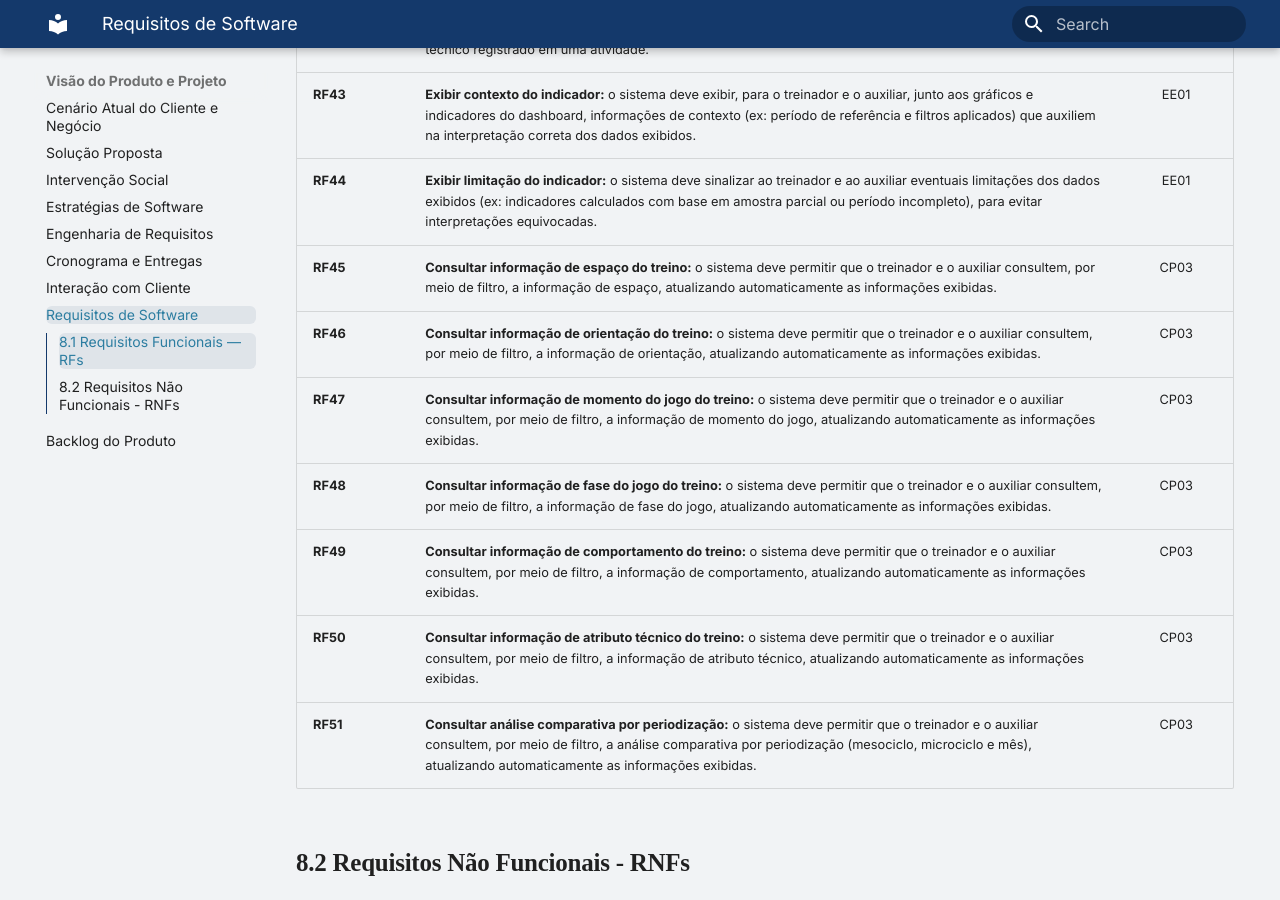
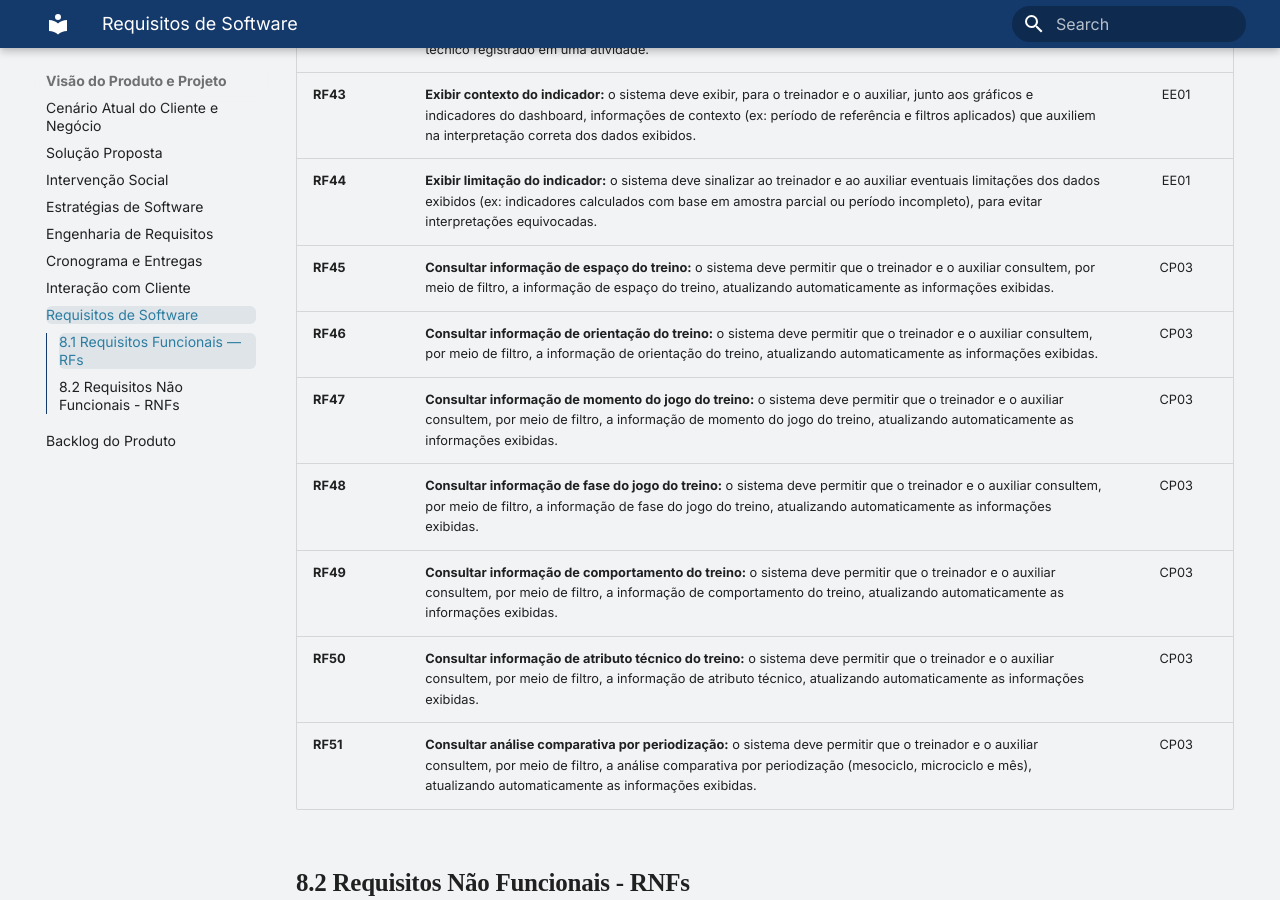
Before and after one commit to mdsreq-fga-unb/REQ-2026.2-T01-FutBoard, an MkDocs documentation site: the page built from docs/visao-produto/Requisitos-de-Software.md, in a window 1280 px wide and 900 px high, scrolled down 3429 px. Built offline with MkDocs 1.6.1 and Material for MkDocs 9.7.7, drawn with Linux system fonts in a browser that asks for light colours.

Commit message:
docs: corrige nomenclaturas e escrita dos requisitos adicionados

```diff
--- a/docs/visao-produto/Requisitos-de-Software.md
+++ b/docs/visao-produto/Requisitos-de-Software.md
@@ -38,7 +38,7 @@ Além dos requisitos rastreados diretamente a uma CP, alguns requisitos identifi
 | **RF22** | **Exibir indicador de treino:** o sistema deve exibir, para o treinador e o auxiliar, indicadores como número de sessões, minutos totais de treino, variabilidade de exercícios e número de execuções.                                                                    |      CP03       |
 | **RF23** | **Reutilizar atividade cadastrada:** o sistema deve permitir que o treinador e o auxiliar adicionem a uma sessão de treino uma atividade já cadastrada na biblioteca, preenchendo automaticamente, no momento da seleção, os campos inerentes à atividade.                |      CP01       |
 | **RF24** | **Editar atividade na sessão:** o sistema deve permitir que o treinador e o auxiliar editem os campos variáveis de uma atividade incluída em uma sessão.                                                                                                                  |      CP01       |
-| **RF25** | **Consultar informação de atividade do treino:** o sistema deve permitir que o treinador e o auxiliar consultem, por meio de filtro, a informação de atividade, atualizando automaticamente as informações exibidas. | CP03 |
+| **RF25** | **Consultar informação de atividade do treino:** o sistema deve permitir que o treinador e o auxiliar consultem, por meio de filtro, a informação de atividade, atualizando automaticamente as informações exibidas.                                                      | CP03 |
 | **RF26** | **Gerar relatório de treino:** o sistema deve permitir que o treinador e o auxiliar gerem um relatório do treino em formato PDF.                                                                                                                                          |      CP04       |
 | **RF27** | **Alternar unidade de tempo:** o sistema deve permitir que o treinador e o auxiliar alternem a visualização do tempo das atividades entre tempo absoluto (em minutos) e tempo relativo (em porcentagem do tempo total da sessão).                                         |      CP03       |
 | **RF28** | **Criar conta:** o sistema deve permitir que o treinador e o auxiliar criem uma conta de acesso à aplicação.                                                                                                                                                              |      CP05       |
@@ -58,11 +58,11 @@ Além dos requisitos rastreados diretamente a uma CP, alguns requisitos identifi
 | **RF42** | **Excluir atributo técnico da atividade:** o sistema deve permitir que o treinador e o auxiliar excluam um atributo técnico registrado em uma atividade.                                                                                                                  |      CP01       |
 | **RF43** | **Exibir contexto do indicador:** o sistema deve exibir, para o treinador e o auxiliar, junto aos gráficos e indicadores do dashboard, informações de contexto (ex: período de referência e filtros aplicados) que auxiliem na interpretação correta dos dados exibidos.  |      EE01       |
 | **RF44** | **Exibir limitação do indicador:** o sistema deve sinalizar ao treinador e ao auxiliar eventuais limitações dos dados exibidos (ex: indicadores calculados com base em amostra parcial ou período incompleto), para evitar interpretações equivocadas.                    |      EE01       |
-| **RF45** | **Consultar informação de espaço do treino:** o sistema deve permitir que o treinador e o auxiliar consultem, por meio de filtro, a informação de espaço, atualizando automaticamente as informações exibidas.                                                            | CP03 |
-| **RF46** | **Consultar informação de orientação do treino:** o sistema deve permitir que o treinador e o auxiliar consultem, por meio de filtro, a informação de orientação, atualizando automaticamente as informações exibidas.                                                    | CP03 |
-| **RF47** | **Consultar informação de momento do jogo do treino:** o sistema deve permitir que o treinador e o auxiliar consultem, por meio de filtro, a informação de momento do jogo, atualizando automaticamente as informações exibidas.                                          | CP03 |
-| **RF48** | **Consultar informação de fase do jogo do treino:** o sistema deve permitir que o treinador e o auxiliar consultem, por meio de filtro, a informação de fase do jogo, atualizando automaticamente as informações exibidas.                                                | CP03 |
-| **RF49** | **Consultar informação de comportamento do treino:** o sistema deve permitir que o treinador e o auxiliar consultem, por meio de filtro, a informação de comportamento, atualizando automaticamente as informações exibidas.                                              | CP03 |
+| **RF45** | **Consultar informação de espaço do treino:** o sistema deve permitir que o treinador e o auxiliar consultem, por meio de filtro, a informação de espaço do treino, atualizando automaticamente as informações exibidas.                                                  | CP03 |
+| **RF46** | **Consultar informação de orientação do treino:** o sistema deve permitir que o treinador e o auxiliar consultem, por meio de filtro, a informação de orientação do treino, atualizando automaticamente as informações exibidas.                                          | CP03 |
+| **RF47** | **Consultar informação de momento do jogo do treino:** o sistema deve permitir que o treinador e o auxiliar consultem, por meio de filtro, a informação de momento do jogo do treino, atualizando automaticamente as informações exibidas.                                | CP03 |
+| **RF48** | **Consultar informação de fase do jogo do treino:** o sistema deve permitir que o treinador e o auxiliar consultem, por meio de filtro, a informação de fase do jogo do treino, atualizando automaticamente as informações exibidas.                                      | CP03 |
+| **RF49** | **Consultar informação de comportamento do treino:** o sistema deve permitir que o treinador e o auxiliar consultem, por meio de filtro, a informação de comportamento do treino, atualizando automaticamente as informações exibidas.                                    | CP03 |
 | **RF50** | **Consultar informação de atributo técnico do treino:** o sistema deve permitir que o treinador e o auxiliar consultem, por meio de filtro, a informação de atributo técnico, atualizando automaticamente as informações exibidas.                                        | CP03 |
 | **RF51** | **Consultar análise comparativa por periodização:** o sistema deve permitir que o treinador e o auxiliar consultem, por meio de filtro, a análise comparativa por periodização (mesociclo, microciclo e mês), atualizando automaticamente as informações exibidas.        | CP03 |
 
```
